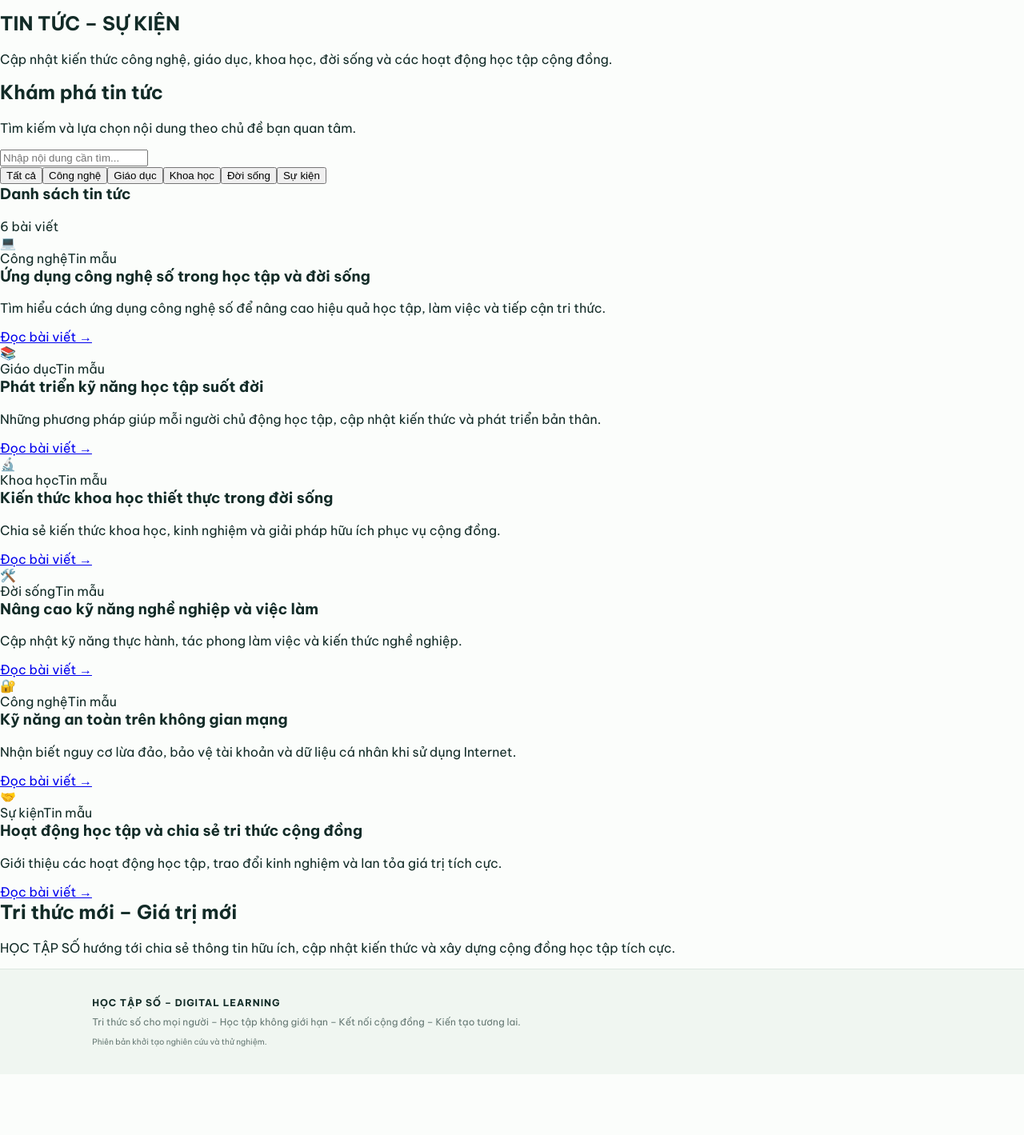
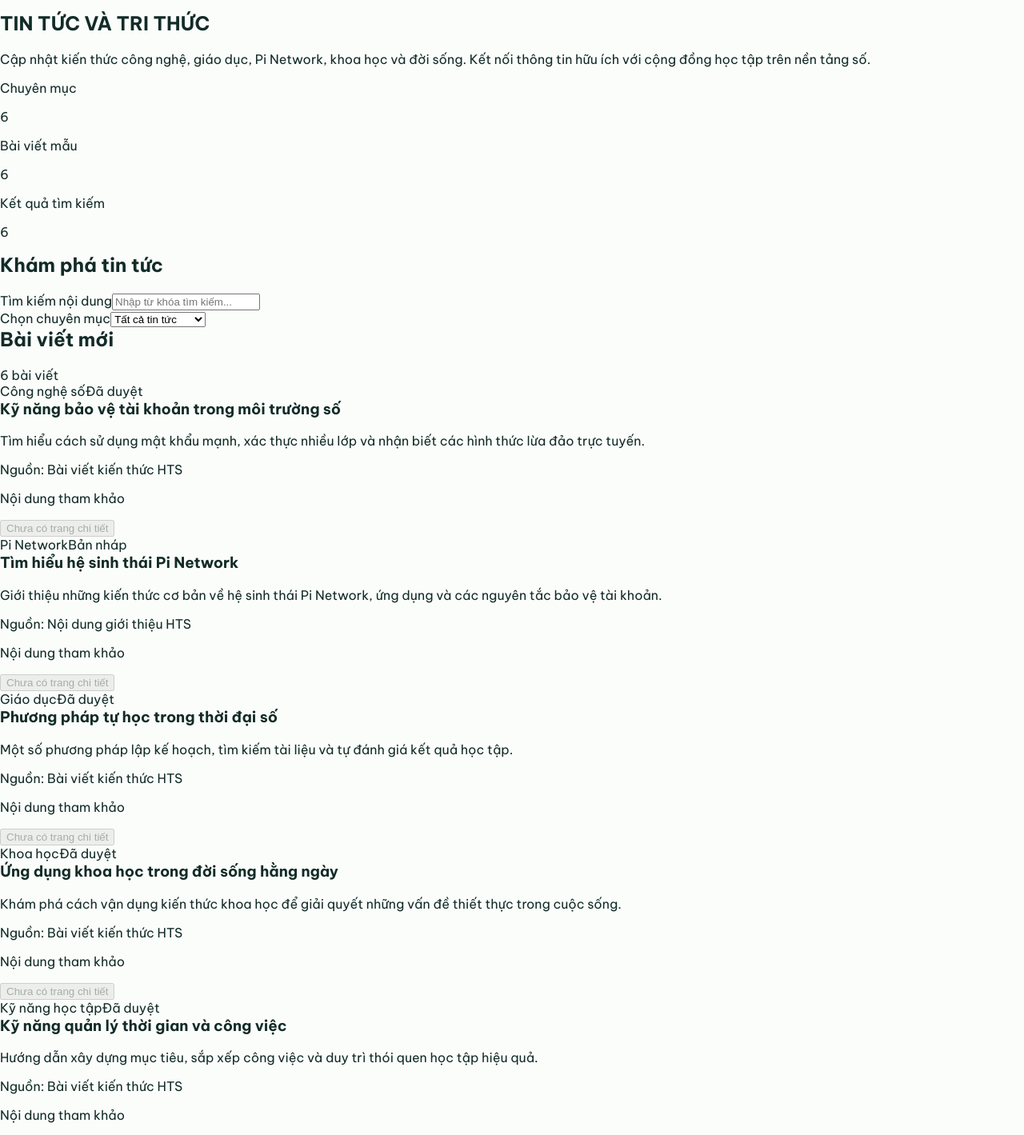
Before and after one commit to tranvandinh128/HOC-TAP-SO-HTS, a Next.js app: page /tin-tuc in a window 1280 px wide. Shown: the part 100-1519 px from the top of the page at 80% size. Before the commit the page ends 1443 px from the top, so only its background shows below. Built offline with nearby package versions, Linux system fonts and the light colour scheme.

Commit message:
Add HTS news and knowledge page
Create searchable news categories with sample articles, editorial guidelines and human approval workflow.

```diff
--- a/app/tin-tuc/page.tsx
+++ b/app/tin-tuc/page.tsx
@@ -2,219 +2,312 @@
 "use client";
 
 import { useMemo, useState } from "react";
-import Link from "next/link";
 
-const newsItems = [
+type Article = {
+  id: number;
+  title: string;
+  summary: string;
+  category: string;
+  source: string;
+  publishedAt: string;
+  status: "Đã duyệt" | "Bản nháp";
+};
+
+const categories = [
+  "Tất cả tin tức",
+  "Công nghệ số",
+  "Pi Network",
+  "Giáo dục",
+  "Khoa học",
+  "Đời sống",
+  "Kỹ năng học tập",
+];
+
+const articles: Article[] = [
   {
     id: 1,
-    slug: "ung-dung-cong-nghe-so-trong-hoc-tap",
-    title: "Ứng dụng công nghệ số trong học tập và đời sống",
-    category: "Công nghệ",
-    date: "Tin mẫu",
-    description:
-      "Tìm hiểu cách ứng dụng công nghệ số để nâng cao hiệu quả học tập, làm việc và tiếp cận tri thức.",
-    icon: "💻",
+    title: "Kỹ năng bảo vệ tài khoản trong môi trường số",
+    summary:
+      "Tìm hiểu cách sử dụng mật khẩu mạnh, xác thực nhiều lớp và nhận biết các hình thức lừa đảo trực tuyến.",
+    category: "Công nghệ số",
+    source: "Bài viết kiến thức HTS",
+    publishedAt: "Nội dung tham khảo",
+    status: "Đã duyệt",
   },
   {
     id: 2,
-    slug: "ky-nang-hoc-tap-suot-doi",
-    title: "Phát triển kỹ năng học tập suốt đời",
-    category: "Giáo dục",
-    date: "Tin mẫu",
-    description:
-      "Những phương pháp giúp mỗi người chủ động học tập, cập nhật kiến thức và phát triển bản thân.",
-    icon: "📚",
+    title: "Tìm hiểu hệ sinh thái Pi Network",
+    summary:
+      "Giới thiệu những kiến thức cơ bản về hệ sinh thái Pi Network, ứng dụng và các nguyên tắc bảo vệ tài khoản.",
+    category: "Pi Network",
+    source: "Nội dung giới thiệu HTS",
+    publishedAt: "Nội dung tham khảo",
+    status: "Bản nháp",
   },
   {
     id: 3,
-    slug: "kien-thuc-khoa-hoc-va-doi-song",
-    title: "Kiến thức khoa học thiết thực trong đời sống",
-    category: "Khoa học",
-    date: "Tin mẫu",
-    description:
-      "Chia sẻ kiến thức khoa học, kinh nghiệm và giải pháp hữu ích phục vụ cộng đồng.",
-    icon: "🔬",
+    title: "Phương pháp tự học trong thời đại số",
+    summary:
+      "Một số phương pháp lập kế hoạch, tìm kiếm tài liệu và tự đánh giá kết quả học tập.",
+    category: "Giáo dục",
+    source: "Bài viết kiến thức HTS",
+    publishedAt: "Nội dung tham khảo",
+    status: "Đã duyệt",
   },
   {
     id: 4,
-    slug: "ky-nang-nghe-nghiep-va-viec-lam",
-    title: "Nâng cao kỹ năng nghề nghiệp và việc làm",
-    category: "Đời sống",
-    date: "Tin mẫu",
-    description:
-      "Cập nhật kỹ năng thực hành, tác phong làm việc và kiến thức nghề nghiệp.",
-    icon: "🛠️",
+    title: "Ứng dụng khoa học trong đời sống hằng ngày",
+    summary:
+      "Khám phá cách vận dụng kiến thức khoa học để giải quyết những vấn đề thiết thực trong cuộc sống.",
+    category: "Khoa học",
+    source: "Bài viết kiến thức HTS",
+    publishedAt: "Nội dung tham khảo",
+    status: "Đã duyệt",
   },
   {
     id: 5,
-    slug: "kien-thuc-an-toan-tren-khong-gian-mang",
-    title: "Kỹ năng an toàn trên không gian mạng",
-    category: "Công nghệ",
-    date: "Tin mẫu",
-    description:
-      "Nhận biết nguy cơ lừa đảo, bảo vệ tài khoản và dữ liệu cá nhân khi sử dụng Internet.",
-    icon: "🔐",
+    title: "Kỹ năng quản lý thời gian và công việc",
+    summary:
+      "Hướng dẫn xây dựng mục tiêu, sắp xếp công việc và duy trì thói quen học tập hiệu quả.",
+    category: "Kỹ năng học tập",
+    source: "Bài viết kiến thức HTS",
+    publishedAt: "Nội dung tham khảo",
+    status: "Đã duyệt",
   },
   {
     id: 6,
-    slug: "hoat-dong-hoc-tap-cong-dong",
-    title: "Hoạt động học tập và chia sẻ tri thức cộng đồng",
-    category: "Sự kiện",
-    date: "Tin mẫu",
-    description:
-      "Giới thiệu các hoạt động học tập, trao đổi kinh nghiệm và lan tỏa giá trị tích cực.",
-    icon: "🤝",
+    title: "Sử dụng công nghệ để nâng cao chất lượng cuộc sống",
+    summary:
+      "Những ứng dụng công nghệ thiết thực trong sinh hoạt, lao động và kết nối cộng đồng.",
+    category: "Đời sống",
+    source: "Bài viết kiến thức HTS",
+    publishedAt: "Nội dung tham khảo",
+    status: "Bản nháp",
   },
 ];
 
-const categories = [
-  "Tất cả",
-  "Công nghệ",
-  "Giáo dục",
-  "Khoa học",
-  "Đời sống",
-  "Sự kiện",
-];
+export default function TinTucPage() {
+  const [category, setCategory] = useState(categories[0]);
+  const [keyword, setKeyword] = useState("");
 
-export default function TinTucPage() {
-  const [search, setSearch] = useState("");
-  const [selectedCategory, setSelectedCategory] = useState("Tất cả");
+  const filteredArticles = useMemo(() => {
+    const search = keyword.trim().toLowerCase();
 
-  const filteredNews = useMemo(() => {
-    return newsItems.filter((item) => {
-      const matchesSearch =
-        item.title.toLowerCase().includes(search.toLowerCase()) ||
-        item.description.toLowerCase().includes(search.toLowerCase());
+    return articles.filter((article) => {
+      const matchesCategory =
+        category === categories[0] || article.category === category;
 
-      const matchesCategory =
-        selectedCategory === "Tất cả" ||
-        item.category === selectedCategory;
+      const matchesKeyword =
+        !search ||
+        article.title.toLowerCase().includes(search) ||
+        article.summary.toLowerCase().includes(search);
 
-      return matchesSearch && matchesCategory;
+      return matchesCategory && matchesKeyword;
     });
-  }, [search, selectedCategory]);
+  }, [category, keyword]);
 
   return (
     <main className="min-h-screen bg-slate-50">
-      <section className="bg-gradient-to-r from-green-800 to-green-600 px-4 py-14 text-white">
+      <section className="bg-gradient-to-r from-blue-950 to-blue-700 px-4 py-14 text-white">
         <div className="mx-auto max-w-7xl">
           <p className="text-sm font-semibold uppercase tracking-widest">
             HỌC TẬP SỐ – HTS
           </p>
 
           <h1 className="mt-3 text-3xl font-bold md:text-4xl">
-            TIN TỨC – SỰ KIỆN
+            TIN TỨC VÀ TRI THỨC
           </h1>
 
-          <p className="mt-4 max-w-2xl leading-7 text-green-50">
-            Cập nhật kiến thức công nghệ, giáo dục, khoa học,
-            đời sống và các hoạt động học tập cộng đồng.
+          <p className="mt-4 max-w-3xl leading-7 text-blue-50">
+            Cập nhật kiến thức công nghệ, giáo dục, Pi Network,
+            khoa học và đời sống. Kết nối thông tin hữu ích với
+            cộng đồng học tập trên nền tảng số.
           </p>
         </div>
       </section>
 
-      <section className="mx-auto max-w-7xl px-4 py-10">
-        <h2 className="mb-2 text-2xl font-bold text-slate-800">
+      <section className="mx-auto max-w-7xl space-y-8 px-4 py-10">
+        <div className="grid gap-5 sm:grid-cols-3">
+          <div className="rounded-xl border border-slate-200 bg-white p-5 shadow-sm">
+            <p className="text-sm text-slate-500">Chuyên mục</p>
+            <p className="mt-2 text-3xl font-bold text-blue-700">
+              {categories.length - 1}
+            </p>
+          </div>
+
+          <div className="rounded-xl border border-slate-200 bg-white p-5 shadow-sm">
+            <p className="text-sm text-slate-500">Bài viết mẫu</p>
+            <p className="mt-2 text-3xl font-bold text-green-700">
+              {articles.length}
+            </p>
+          </div>
+
+          <div className="rounded-xl border border-slate-200 bg-white p-5 shadow-sm">
+            <p className="text-sm text-slate-500">Kết quả tìm kiếm</p>
+            <p className="mt-2 text-3xl font-bold text-purple-700">
+              {filteredArticles.length}
+            </p>
+          </div>
+        </div>
+
+        <div className="rounded-2xl border border-slate-200 bg-white p-6 shadow-sm">
+          <h2 className="text-xl font-bold text-slate-800">
             Khám phá tin tức
           </h2>
 
-        <p className="mb-7 text-slate-600">
-          Tìm kiếm và lựa chọn nội dung theo chủ đề bạn quan tâm.
-        </p>
+          <div className="mt-5 grid gap-4 md:grid-cols-2">
+            <div>
+              <label
+                htmlFor="news-search"
+                className="mb-2 block text-sm font-medium text-slate-700"
+              >
+                Tìm kiếm nội dung
+              </label>
 
               <input
+                id="news-search"
                 type="search"
-          value={search}
-          onChange={(event) => setSearch(event.target.value)}
-          placeholder="Nhập nội dung cần tìm..."
-          className="mb-6 w-full rounded-xl border border-slate-300 bg-white p-3 outline-none focus:border-green-600"
+                value={keyword}
+                onChange={(event) => setKeyword(event.target.value)}
+                placeholder="Nhập từ khóa tìm kiếm..."
+                className="w-full rounded-lg border border-slate-300 p-3 outline-none focus:border-blue-600"
               />
-
-        <div className="mb-8 flex flex-wrap gap-2">
-          {categories.map((category) => (
-            <button
-              key={category}
-              type="button"
-              onClick={() => setSelectedCategory(category)}
-              className={`rounded-full px-4 py-2 text-sm font-medium transition ${
-                selectedCategory === category
-                  ? "bg-green-700 text-white"
-                  : "border border-slate-300 bg-white text-slate-700 hover:bg-green-50"
-              }`}
-            >
-              {category}
-            </button>
-          ))}
             </div>
 
-        <div className="mb-5 flex items-center justify-between">
-          <h3 className="font-bold text-slate-800">
-            Danh sách tin tức
-          </h3>
+            <div>
+              <label
+                htmlFor="news-category"
+                className="mb-2 block text-sm font-medium text-slate-700"
+              >
+                Chọn chuyên mục
+              </label>
+
+              <select
+                id="news-category"
+                value={category}
+                onChange={(event) => setCategory(event.target.value)}
+                className="w-full rounded-lg border border-slate-300 bg-white p-3"
+              >
+                {categories.map((item) => (
+                  <option key={item} value={item}>
+                    {item}
+                  </option>
+                ))}
+              </select>
+            </div>
+          </div>
+        </div>
+
+        <div>
+          <div className="mb-5 flex flex-wrap items-center justify-between gap-3">
+            <h2 className="text-2xl font-bold text-slate-800">
+              Bài viết mới
+            </h2>
 
             <span className="text-sm text-slate-500">
-            {filteredNews.length} bài viết
+              {filteredArticles.length} bài viết
             </span>
           </div>
 
-        {filteredNews.length > 0 ? (
-          <div className="grid gap-6 sm:grid-cols-2 lg:grid-cols-3">
-            {filteredNews.map((item) => (
+          {filteredArticles.length > 0 ? (
+            <div className="grid gap-5 md:grid-cols-2 lg:grid-cols-3">
+              {filteredArticles.map((article) => (
                 <article
-                key={item.id}
-                className="overflow-hidden rounded-xl border border-slate-200 bg-white shadow-sm transition hover:-translate-y-1 hover:shadow-md"
+                  key={article.id}
+                  className="flex flex-col rounded-xl border border-slate-200 bg-white p-6 shadow-sm"
                 >
-                <div className="flex h-36 items-center justify-center bg-green-50 text-6xl">
-                  {item.icon}
-                </div>
-
-                <div className="p-5">
-                  <div className="flex items-center justify-between gap-2">
-                    <span className="rounded-full bg-green-50 px-3 py-1 text-xs font-semibold text-green-700">
-                      {item.category}
+                  <div className="flex flex-wrap items-center justify-between gap-2">
+                    <span className="rounded-full bg-blue-50 px-3 py-1 text-xs font-semibold text-blue-700">
+                      {article.category}
                     </span>
 
-                    <span className="text-xs text-slate-400">
-                      {item.date}
+                    <span
+                      className={`text-xs font-semibold ${
+                        article.status === "Đã duyệt"
+                          ? "text-green-700"
+                          : "text-amber-700"
+                      }`}
+                    >
+                      {article.status}
                     </span>
                   </div>
 
-                  <h3 className="mt-4 text-lg font-bold leading-7 text-slate-800">
-                    {item.title}
+                  <h3 className="mt-5 text-lg font-bold leading-7 text-slate-800">
+                    {article.title}
                   </h3>
 
-                  <p className="mt-3 text-sm leading-6 text-slate-600">
-                    {item.description}
+                  <p className="mt-3 flex-1 text-sm leading-7 text-slate-600">
+                    {article.summary}
                   </p>
 
-                  <Link
-                    href={`/tin-tuc/${item.slug}`}
-                    className="mt-5 inline-block font-semibold text-green-700 hover:underline"
+                  <div className="mt-5 space-y-2 border-t border-slate-100 pt-4 text-xs text-slate-500">
+                    <p>Nguồn: {article.source}</p>
+                    <p>{article.publishedAt}</p>
+                  </div>
+
+                  <button
+                    type="button"
+                    disabled
+                    title="Trang chi tiết bài viết sẽ được kết nối sau"
+                    className="mt-5 w-full cursor-not-allowed rounded-lg bg-slate-200 px-4 py-3 text-sm font-semibold text-slate-500"
                   >
-                    Đọc bài viết →
-                  </Link>
-                </div>
+                    Chưa có trang chi tiết
+                  </button>
                 </article>
               ))}
             </div>
           ) : (
-          <div className="rounded-xl bg-white p-10 text-center text-slate-600">
-            Không tìm thấy tin tức phù hợp.
+            <div className="rounded-xl border border-slate-200 bg-white p-10 text-center">
+              <p className="font-semibold text-slate-700">
+                Không tìm thấy bài viết phù hợp.
+              </p>
+
+              <p className="mt-2 text-sm text-slate-500">
+                Hãy thử từ khóa hoặc chuyên mục khác.
+              </p>
             </div>
           )}
-      </section>
+        </div>
 
-      <section className="mx-auto max-w-7xl px-4 pb-12">
-        <div className="rounded-xl border border-green-100 bg-green-50 p-6">
-          <h2 className="text-xl font-bold text-green-900">
-            Tri thức mới – Giá trị mới
+        <div className="rounded-xl border border-green-200 bg-green-50 p-6">
+          <h2 className="text-lg font-bold text-green-900">
+            Định hướng nội dung HỌC TẬP SỐ
           </h2>
 
-          <p className="mt-3 leading-7 text-green-800">
-            HỌC TẬP SỐ hướng tới chia sẻ thông tin hữu ích,
-            cập nhật kiến thức và xây dựng cộng đồng học tập tích cực.
+          <ul className="mt-3 list-disc space-y-2 pl-5 text-sm leading-7 text-green-900">
+            <li>Kiến thức công nghệ thiết thực cho người dân và người lao động.</li>
+            <li>Cập nhật Pi Network từ nguồn chính thức, hướng dẫn an toàn tài khoản và nhận biết lừa đảo.</li>
+            <li>Thông tin tuyển sinh, học bổng, chương trình đào tạo từ nguồn giáo dục đáng tin cậy.</li>
+            <li>Kiến thức khoa học, kỹ năng học tập, lao động và đời sống.</li>
+            <li>Thông tin có nguồn, ngày đăng và đường dẫn tham khảo rõ ràng.</li>
+          </ul>
+        </div>
+
+        <div className="rounded-xl border border-amber-200 bg-amber-50 p-6">
+          <h2 className="text-lg font-bold text-amber-900">
+            Quy trình biên tập và xuất bản
+          </h2>
+
+          <ol className="mt-3 list-decimal space-y-2 pl-5 text-sm leading-7 text-amber-900">
+            <li>AI có thể hỗ trợ tìm hiểu và soạn bản nháp.</li>
+            <li>Biên tập viên kiểm tra nội dung, nguồn tin và độ chính xác.</li>
+            <li>Người có thẩm quyền xem trước và phê duyệt.</li>
+            <li>Chỉ xuất bản sau khi được phê duyệt.</li>
+            <li>Lưu lịch sử chỉnh sửa và thông tin người xuất bản.</li>
+          </ol>
+
+          <p className="mt-4 text-sm leading-6 text-amber-900">
+            AI không được tự ý xuất bản, sửa hoặc xóa bài viết đã công bố.
+            Tin tức từ nguồn bên ngoài phải được con người kiểm tra trước
+            khi đăng tải.
           </p>
         </div>
+
+        <p className="text-sm leading-6 text-slate-500">
+          Lưu ý: Đây là giao diện thử nghiệm với dữ liệu minh họa,
+          chưa kết nối nguồn tin trực tuyến, AI, Supabase hoặc hệ thống
+          quản trị xuất bản.
+        </p>
       </section>
     </main>
   );
```
Lines whose indentation alone changed are shown as unchanged.
